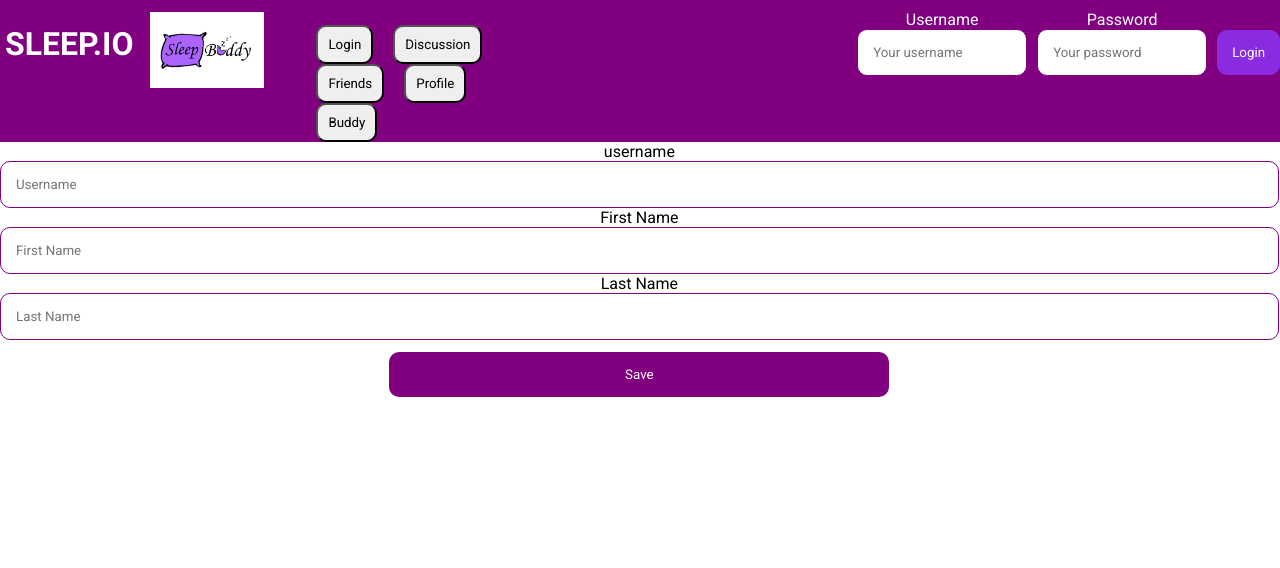
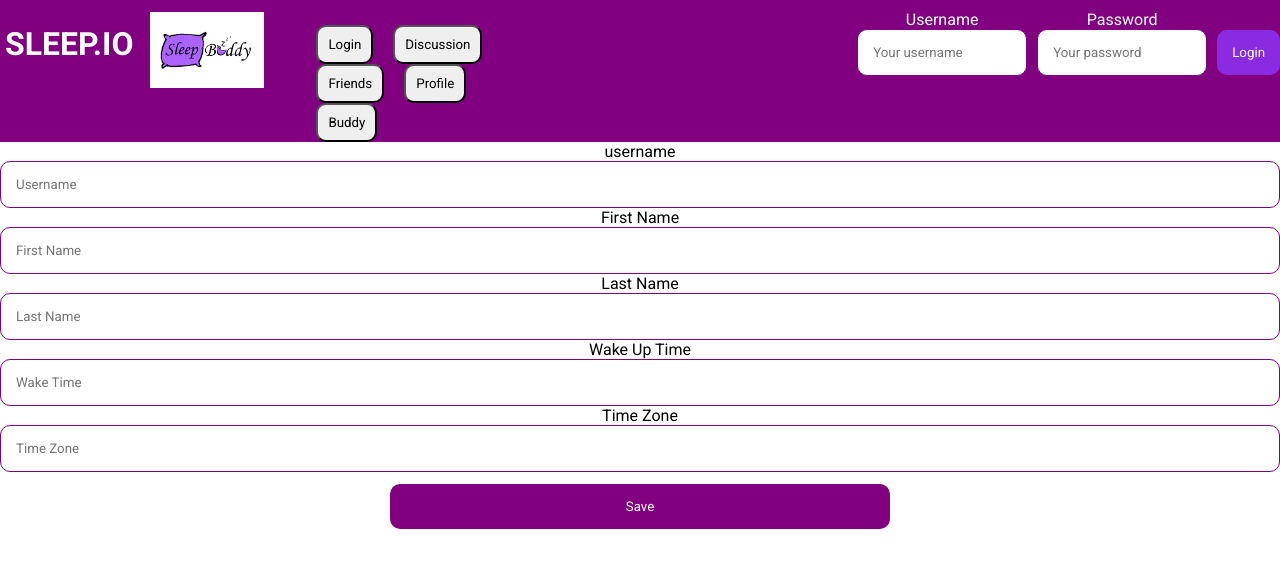
Before and after one commit to jmlacey/HCI-Social-Media-Project, a React (Create React App) app: page / in a window 1280 px wide. Both pictures are taken after a click on the button "Profile". Shown: the top 568 px of the page. Built offline with nearby package versions, Linux system fonts and the light colour scheme; no server answers.

Commit message:
Attempt at adding user prefs to Profile page

```diff
--- a/src/Component/Josh_Components/UserProfile.js
+++ b/src/Component/Josh_Components/UserProfile.js
@@ -7,7 +7,8 @@ class UserProfile extends Component {
       userName: "",
       firstName: "",
       lastName: "",
-      testArtifact: "",
+      wakeTime: "",
+      timeZone: ""
     };
   }
 
@@ -27,12 +28,28 @@ class UserProfile extends Component {
       .then((res) => res.json())
       .then(
         (result) => {
+
+          let wakeTime = "";
+          result.users[0]["user_prefs"].forEach(function (pref1) {
+            if (pref1.pref_name === "WakeTime") {
+              wakeTime = pref1;
+            }
+          });
+
+          let timeZone = "";
+          result.users[0]["user_prefs"].forEach(function (pref2) {
+            if (pref2.pref_name === "TimeZone") {
+              timeZone = pref2;
+            }
+          });
           this.setState({
             // IMPORTANT!  You need to guard against any of these values being null.  If they are, it will
             // try and make the form component uncontrolled, which plays havoc with react
             userName: result.users[0].username || "",
             firstName: result.users[0].first_name || "",
             lastName: result.users[0].last_name || "",
+            wakeTime: wakeTime,
+            timeZone: timeZone
           });
         },
         (error) => {
@@ -58,8 +75,56 @@ class UserProfile extends Component {
           lastname: this.state.lastName,
           mode: "ignorenulls",
         }),
-      }
-    )
+      })
+      .then((res) => res.json())
+      .then(
+        (result) => {
+          console.log(result.message);
+        },
+        (error) => {
+          alert("CURSES! FOILED AGAIN!");
+        }
+      );
+
+    fetch(
+      "http://stark.cse.buffalo.edu/cse410/reactioneers/api/upcontroller.php",
+      {
+        method: "post",
+        body: JSON.stringify({
+          action: "addOrEditUserPrefs",
+          user_id: sessionStorage.getItem("user"),
+          session_token: sessionStorage.getItem("token"),
+          userid: sessionStorage.getItem("user"),
+          prefid: this.state.wakeTime.pref_id,
+          prefname: "WakeTime",
+          prefvalue: this.state.wakeTime.pref_value
+        }),
+      })
+      .then((res) => res.json())
+      .then(
+        (result) => {
+          console.log(result.message);
+
+        },
+        (error) => {
+          alert("CURSES! FOILED AGAIN!");
+        }
+      );
+
+    fetch(
+      "http://stark.cse.buffalo.edu/cse410/reactioneers/api/upcontroller.php",
+      {
+        method: "post",
+        body: JSON.stringify({
+          action: "addOrEditUserPrefs",
+          user_id: sessionStorage.getItem("user"),
+          session_token: sessionStorage.getItem("token"),
+          userid: sessionStorage.getItem("user"),
+          prefid: this.state.timeZone.pref_id,
+          prefname: "TimeZone",
+          prefvalue: this.state.timeZone.pref_value
+        }),
+      })
       .then((res) => res.json())
       .then(
         (result) => {
@@ -89,9 +154,15 @@ class UserProfile extends Component {
     });
   };
 
-  artifactsChangeHandler = (event) => {
+  wakeTimeChangeHandler = (event) => {
     this.setState({
-      testArtifact: event.target.value,
+      wakeTime: event.target.value,
+    });
+  };
+
+  timeZoneChangeHandler = (event) => {
+    this.setState({
+      timeZone: event.target.value,
     });
   };
 
@@ -123,6 +194,22 @@ class UserProfile extends Component {
             value={this.state.lastName}
           ></input>
 
+          <label for="fname">Wake Up Time</label>
+          <input
+            type="text"
+            placeholder="Wake Time"
+            onChange={this.wakeTimeChangeHandler}
+            value={this.state.wakeTime}
+          ></input>
+
+          <label for="fname">Time Zone</label>
+          <input
+            type="text"
+            placeholder="Time Zone"
+            onChange={this.timeZoneChangeHandler}
+            value={this.state.timeZone}
+          ></input>
+
 
           <input type="submit" value="Save"></input>
         </form>
```
